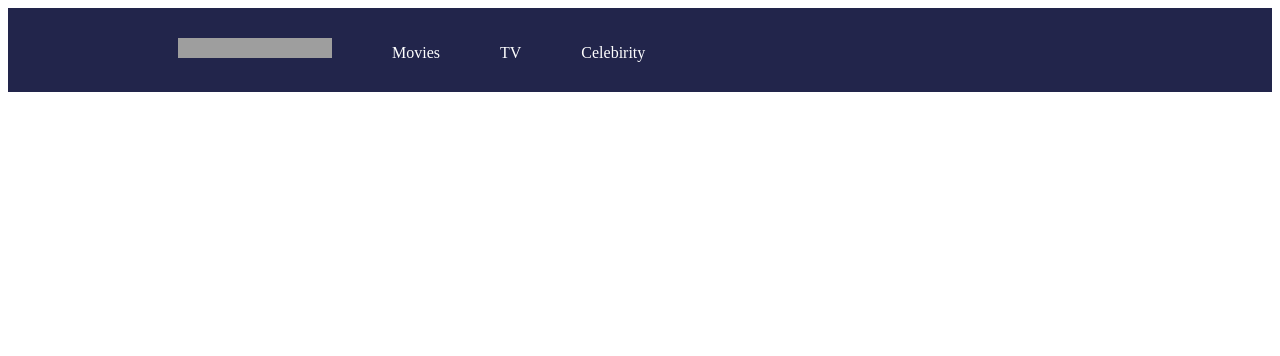
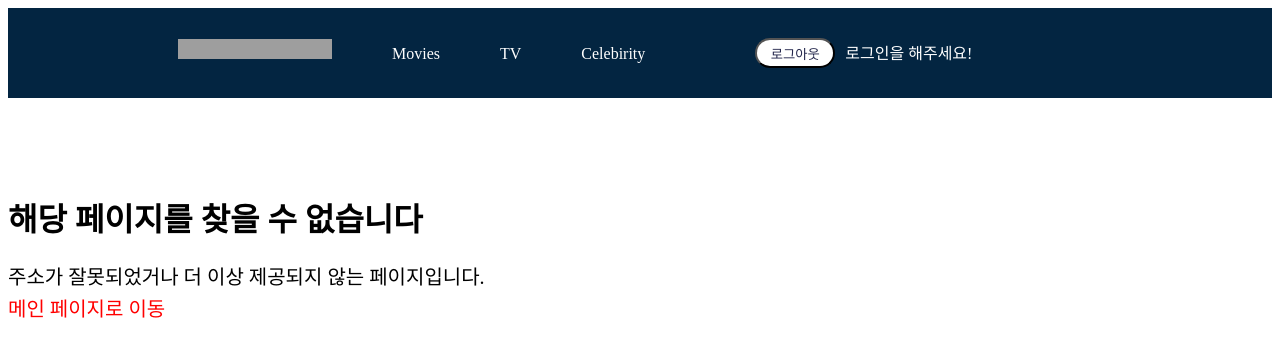
Before and after one commit to heessunny/UMC, a React (Create React App) app: page / in a window 1280 px wide. Before the commit this address had no page. Shown: the top 356 px of the page. Built offline with nearby package versions, Linux system fonts and the light colour scheme; grey boxes are pictures that could not be loaded.

Commit message:
Add files via upload

```diff
--- a/src/App.js
+++ b/src/App.js
@@ -5,6 +5,9 @@ import TV from'./pages/TV';
 import Movies from'./pages/Movies';
 import Celebirity from "./pages/Celebirity";
 import Home from "./pages/Home";
+import MovieDetail from "./pages/MovieDetail";
+import NotFound from "./pages/NotFound";
+
 
 function App() {
 
@@ -16,8 +19,11 @@ function App() {
         <Routes>
         <Route path="/Home" element={<Home />} />
           <Route path="/Movies" element={<Movies />} />
+          <Route path="/movie/:title" element={<MovieDetail />} />
           <Route path="/TV" element={<TV />} />
           <Route path="/Celebirity" element={<Celebirity />} />
+          <Route path="/*" element={<NotFound/>} />
+
         </Routes>
       </div>
       </BrowserRouter>
--- a/src/components/Header.jsx
+++ b/src/components/Header.jsx
@@ -1,5 +1,6 @@
 import React from 'react'
 import { Link } from 'react-router-dom'
+import LoginControl from './LoginControl'
 
 const Header = () => {
     const name = {
@@ -36,6 +37,10 @@ const Header = () => {
                 <li style={listItemStyle}>
                     <Link to="/Celebirity" style={name}>Celebirity</Link>
                 </li>
+                <li style={listItemStyle}>
+                    <LoginControl/>
+
+                </li>
             </ul>
             </div>
         </div>
--- /dev/null
+++ b/src/components/LoginControl.jsx
@@ -0,0 +1,25 @@
+import React, { useState } from 'react';
+
+
+function LoginControl() {
+    const[login, setIsLogged] = useState(true);
+
+    const handleToggleClick = () => {
+      setIsLogged(!login)
+    }
+
+    return (
+      <div className="login">
+        <ul>
+        <li><button onClick={handleToggleClick}>
+        {login ? "로그아웃" : "로그인"}
+        </button></li>
+        <li>{login ? "로그인을 해주세요!" : "환영합니다!"}
+        </li>
+        </ul>
+      </div>
+    );
+
+}
+
+export default LoginControl;
--- a/src/components/Movie/Movie.jsx
+++ b/src/components/Movie/Movie.jsx
@@ -1,9 +1,18 @@
 import React from 'react';
 import * as S from './Movie.style';
+import { useNavigate } from 'react-router-dom';
 
 function Movie({ props }) {
+    const navigate=useNavigate();
+
+    const onClickMovieItem=()=>{
+
+        navigate(`/movie/${props.title}`,{
+            state:props
+        })
+    }
   return (
-    <div>
+    <div className="movie-container" onClick={onClickMovieItem}>
         <S.Table>
         <thead>
             <tr>
--- a/src/index.css
+++ b/src/index.css
@@ -9,9 +9,12 @@ li{
 }
 
 .header-container{
-    background-color:  #22254b;
+    background-color:  #032541;
     }
-
+    .header-wrap {
+        margin: 0px;
+        align-items: center;
+    }
   .user-wrap{
 
     position: relative;
@@ -41,8 +44,32 @@ li{
     margin-top: 0px;
     padding-top: 0px;
   }
-  .header-wrap {
+
+
+.login button{
+    border-radius: 30px;
+    width: 80px;
+    height: 30px;
+    background-color: white;
+    color: #22254b;
+}
+.login ul{
+    text-align : center
+}
+.login li{
+    color: white;
+    padding-left: 10px;
+    display : inline-block
+
+}
+.page-container{
     max-width: 1400px;
-    margin: 0px;
-    align-items: center;
+    margin:0 auto;
+    padding:32px 0;
 }
+.page-container ul{
+    text-align : left
+}
+.page-container li{
+    display : inline-block
+}
--- /dev/null
+++ b/src/pages/MovieDetail.jsx
@@ -0,0 +1,26 @@
+import { useLocation, useParams } from 'react-router-dom'
+
+export default function MovieDetail() {
+    const { title } = useParams();
+
+    const  {state}  = useLocation();
+    console.log(title);
+    console.log(state);
+
+    return (
+        <div className="page-container">
+        <div style={{display:'flex'}}>
+      <img
+      style={{width:"300px", height:"450px"}}
+      src={state.poster_path}
+       alt="영화포스터이미지" />
+
+        <div
+        style={{fontSize:"32px"}}>
+            {title}
+        </div>
+        </div>
+    </div>
+				//~~~~~~전달 받은 값 활용하여 상세페이지 구성~~~~~~
+    )
+}
--- a/src/pages/Movies.jsx
+++ b/src/pages/Movies.jsx
@@ -1,41 +1,20 @@
-import React, { useState } from "react";
+import React from "react";
 import { movies } from '../movieDummy';
 import Movie from '../components/Movie/Movie';
-import Detail from '../components/Detail/Detail';
+
 
 function Movies() {
-    const [hoveredItem, setHoveredItem] = useState(null);
-
-    const handleMouseEnter = (id) => {
-      setHoveredItem(id);
-    };
-
-    const handleMouseLeave = () => {
-      setHoveredItem(null);
-    };
 
     return (
       <div>
         <ul>
           {movies.results.map((props) => (
             <li key={props.id}>
-            <div
-              className="user-wrap"
-              onMouseEnter={() => handleMouseEnter(props.id)} // Make sure to define handleMouseEnter
-              onMouseLeave={handleMouseLeave} // Make sure to define handleMouseLeave
-            >
             <Movie props={props} />
-              {hoveredItem === props.id && (
-                <div className='user-text'>
-                  <Detail props={props} />
-                </div>
-              )}
-            </div>
             </li>
           ))}
         </ul>
       </div>
     );
   }
-
 export default Movies;
--- a/src/pages/NotFound.jsx
+++ b/src/pages/NotFound.jsx
@@ -1,7 +1,31 @@
 import React from 'react'
+import{  useNavigate } from 'react-router-dom';
 
 export default function NotFound() {
+    const navigate =useNavigate();
   return (
-    <div>NotFound</div>
+    <div className="page-container">
+        <div style={{
+            marginTop:"64px",
+        }}><h1>해당 페이지를 찾을 수 없습니다</h1></div>
+        <div
+        style={{
+            fontSize: "20px",
+            lineHeight:"1.6",
+
+        }}>주소가 잘못되었거나 더 이상 제공되지 않는 페이지입니다.</div>
+        <div
+        onClick={()=>navigate('/home')}
+        style={{
+            fontSize: "20px",
+            lineHeight:"1.6",
+            color:'red',
+            cursor:'pointer',
+
+
+        }}
+        >메인 페이지로 이동</div>
+
+         </div>
   )
 }
```
Lines whose indentation alone changed are shown as unchanged.
